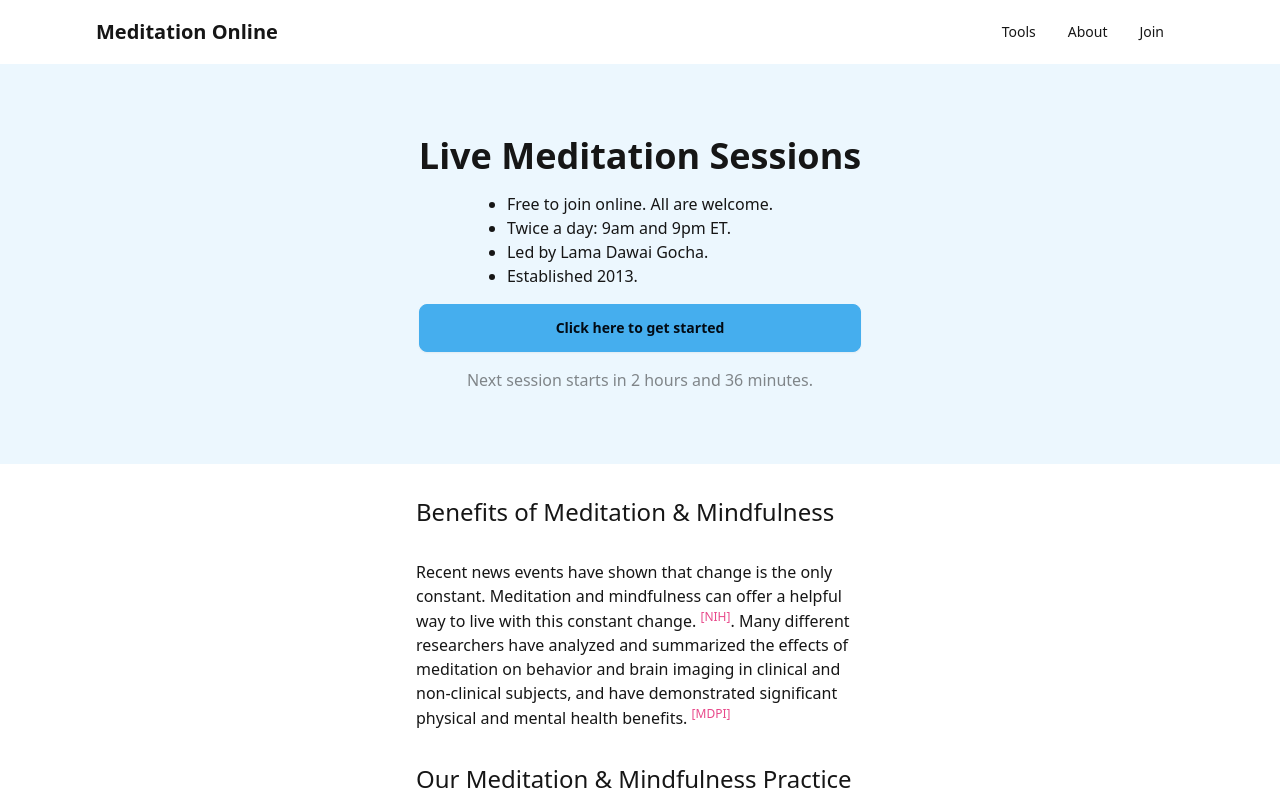
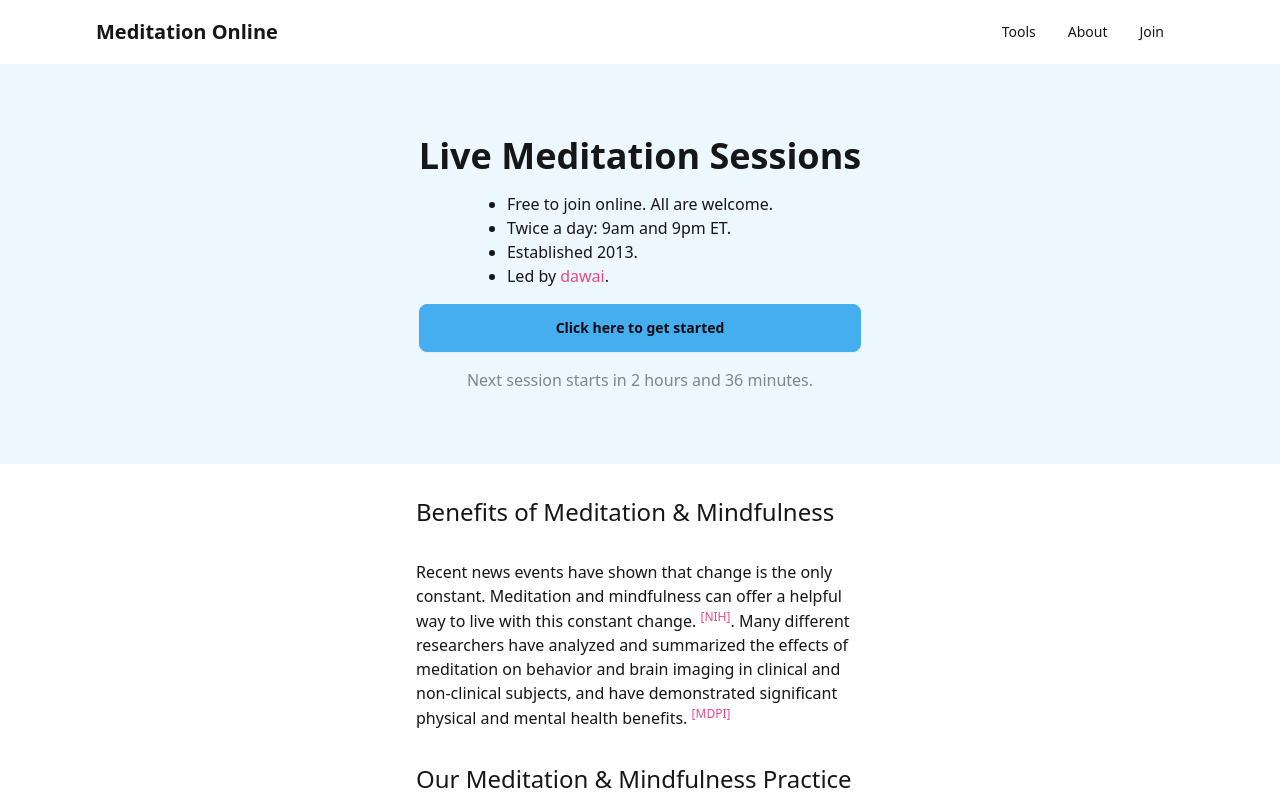
Before and after one commit to mo-sangha/website, a SvelteKit app in the folder frontend/: page / in a window 1280 px wide. Shown: the top 800 px of the page. Built offline with nearby package versions, Linux system fonts and the light colour scheme.

Commit message:
Changed name to dawai

```diff
--- a/frontend/src/routes/+page.svelte
+++ b/frontend/src/routes/+page.svelte
@@ -12,8 +12,8 @@
 					<ul class="list-disc">
 						<li>Free to join online. All are welcome.</li>
 						<li>Twice a day: 9am and 9pm ET.</li>
-						<li>Led by Lama Dawai Gocha.</li>
 						<li>Established 2013.</li>
+						<li>Led by <a class="link-hover text-secondary" href="/about">dawai</a>.</li>
 					</ul>
 				</div>
 				<a href="/get-started" class="btn btn-primary">Click here to get started</a>
```
Also changed, not shown: frontend/src/app.css (line endings or trailing spaces).
